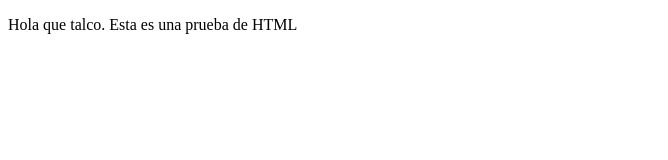
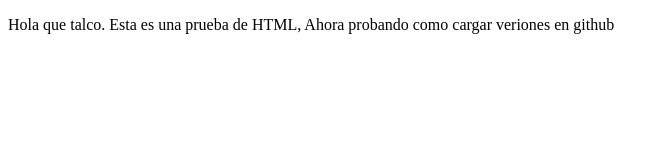
Before and after one commit to enriqcl/protectoDemo, a plain HTML site: page index.html in a window 1280 px wide. Shown: the whole page, without its empty margins (0-668 px from the left). Drawn offline with Linux system fonts and the light colour scheme.

Commit message:
cambios 1er cambio

```diff
--- a/index.html
+++ b/index.html
@@ -8,7 +8,7 @@
 </head>
 <body>
     <p>
-        Hola que talco. Esta es una prueba de HTML
+        Hola que talco. Esta es una prueba de HTML, Ahora probando como cargar veriones en github
     </p>
 
 </body>
```
